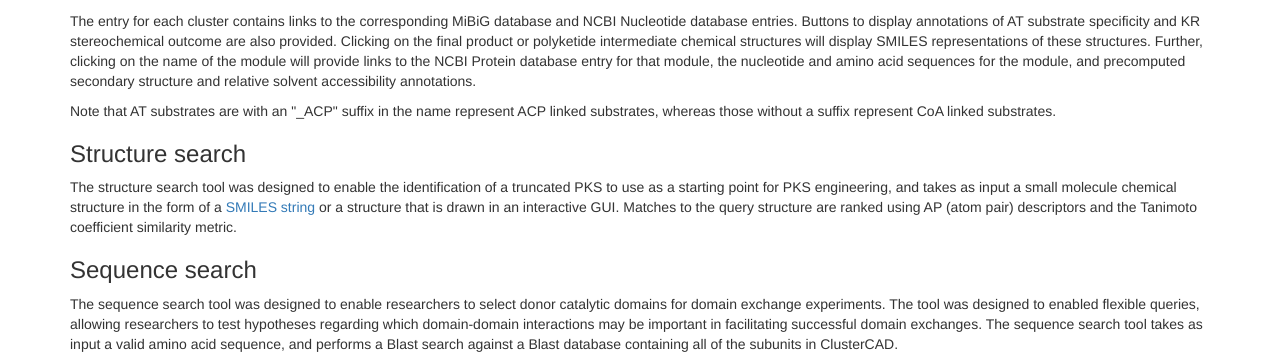
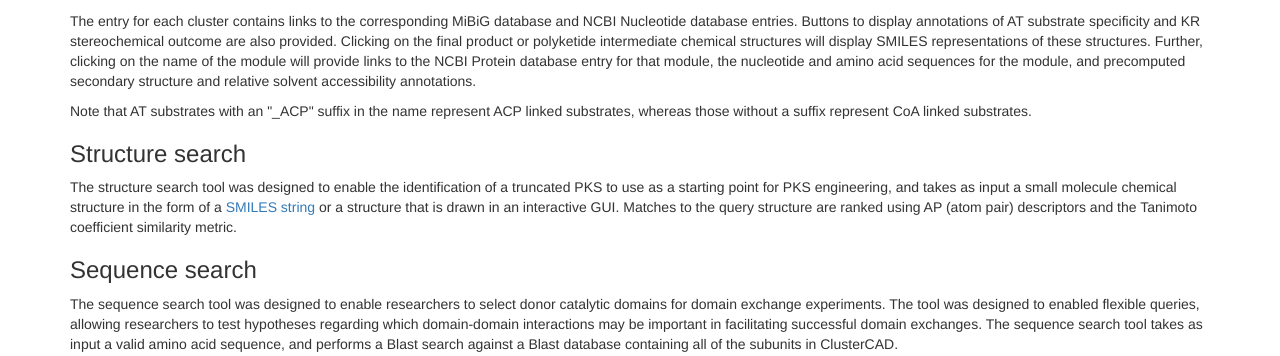
Before and after one commit to JBEI/clusterCAD, a Django app: template templates/about.html in a window 1280 px wide. Shown: the part 1222-1578 px from the top of the page. Run offline with Django 3.2, Linux system fonts and the light colour scheme; the template is opened without the code that fills it, so the values that code supplies are empty; parts of the project's set-up code (start-up, migrations or seed data) failed here and were passed over; some libraries are stand-ins or nearby versions.

Commit message:
Update about.html

```diff
--- a/templates/about.html
+++ b/templates/about.html
@@ -54,7 +54,7 @@ The goal of ClusterCAD is to facilitate the informed design of chimeric type I m
 <h3>Database entries</h3>
 
 <p>The entry for each cluster contains links to the corresponding MiBiG database and NCBI Nucleotide database entries. Buttons to display annotations of AT substrate specificity and KR stereochemical outcome are also provided. Clicking on the final product or polyketide intermediate chemical structures will display SMILES representations of these structures. Further, clicking on the name of the module will provide links to the NCBI Protein database entry for that module, the nucleotide and amino acid sequences for the module, and precomputed secondary structure and relative solvent accessibility annotations.</p>
-<p>Note that AT substrates are with an "_ACP" suffix in the name represent ACP linked substrates, whereas those without a suffix represent CoA linked substrates.</p>
+<p>Note that AT substrates with an "_ACP" suffix in the name represent ACP linked substrates, whereas those without a suffix represent CoA linked substrates.</p>
 
 <a name="structure"></a>
 <h3>Structure search</h3>
```
